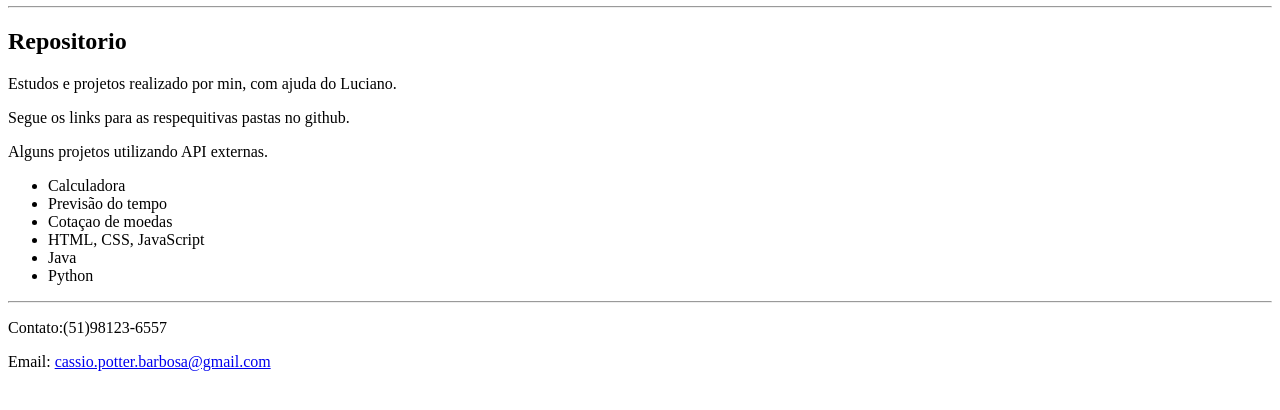
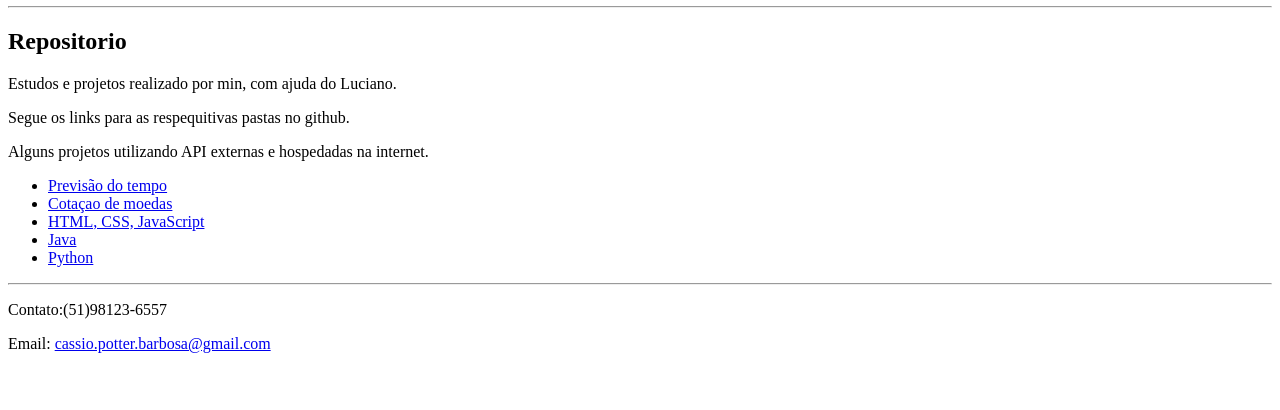
Before and after one commit to CassioPotter/projeto, a plain HTML site: page portifolio/index.html in a window 1280 px wide. Shown: the part 100-510 px from the top of the page. Drawn offline with Linux system fonts and the light colour scheme.

Commit message:
Update index.html

```diff
--- a/portifolio/index.html
+++ b/portifolio/index.html
@@ -38,26 +38,24 @@
             Segue os links para as respequitivas pastas no github.
         </p>
         <p>
-            Alguns projetos utilizando API externas.
+            Alguns projetos utilizando API externas e hospedadas na internet.
         </p>
         <ul>
+
             <li>
-                Calculadora
+                <a href="https://cassiopotter.000webhostapp.com/">Previsão do tempo</a>
             </li>
             <li>
-                Previsão do tempo
+                <a href="https://github.com/CassioPotter/projeto/tree/main/moedas">Cotaçao de moedas</a>
             </li>
             <li>
-                Cotaçao de moedas
+               <a href="https://github.com/CassioPotter/JS">HTML, CSS, JavaScript</a>
             </li>
             <li>
-                HTML, CSS, JavaScript
+                <a href="https://github.com/CassioPotter/Java">Java</a>
             </li>
             <li>
-                Java
-            </li>
-            <li>
-                Python
+                <a href="https://github.com/CassioPotter/Python">Python</a>
             </li>
         </ul>
 
```
